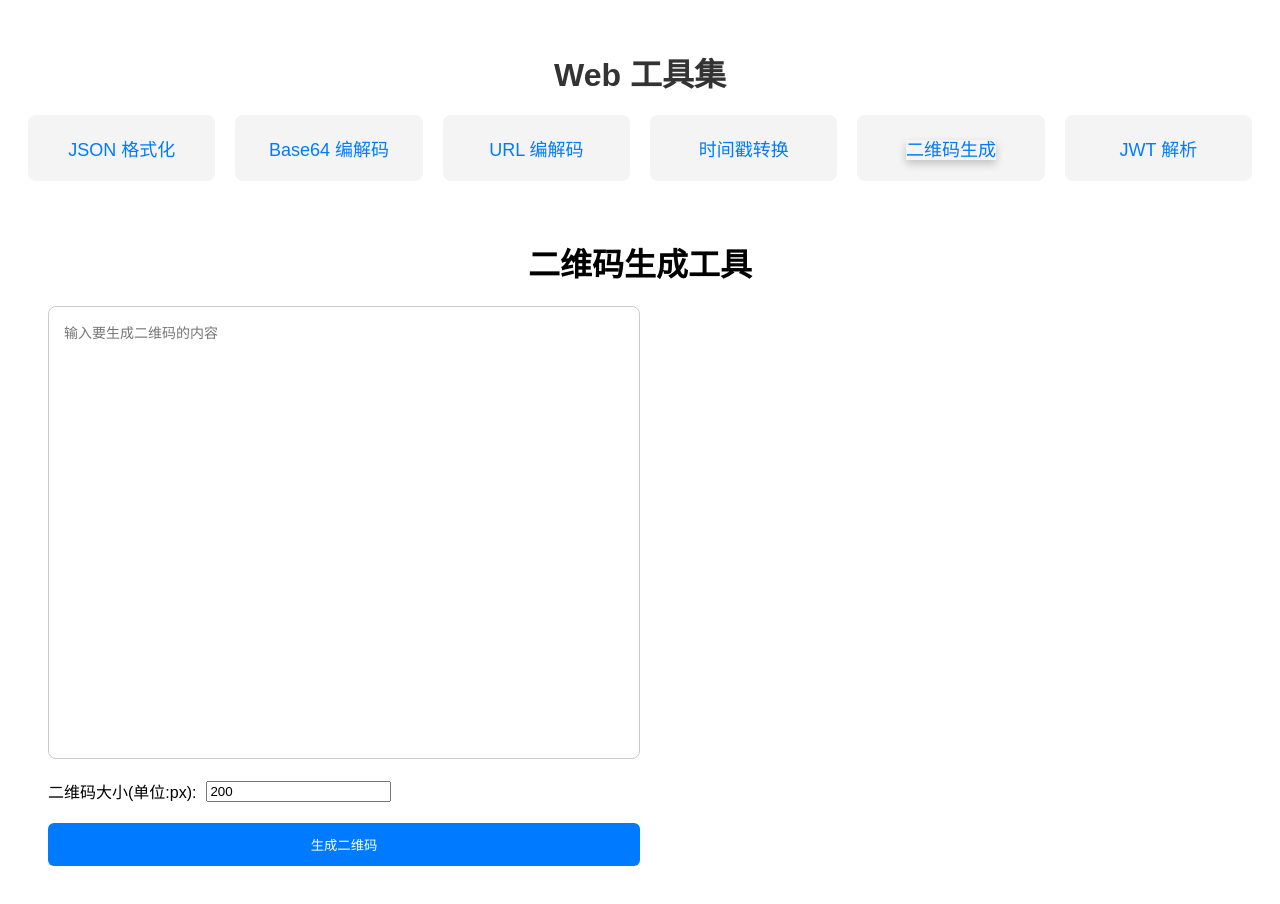
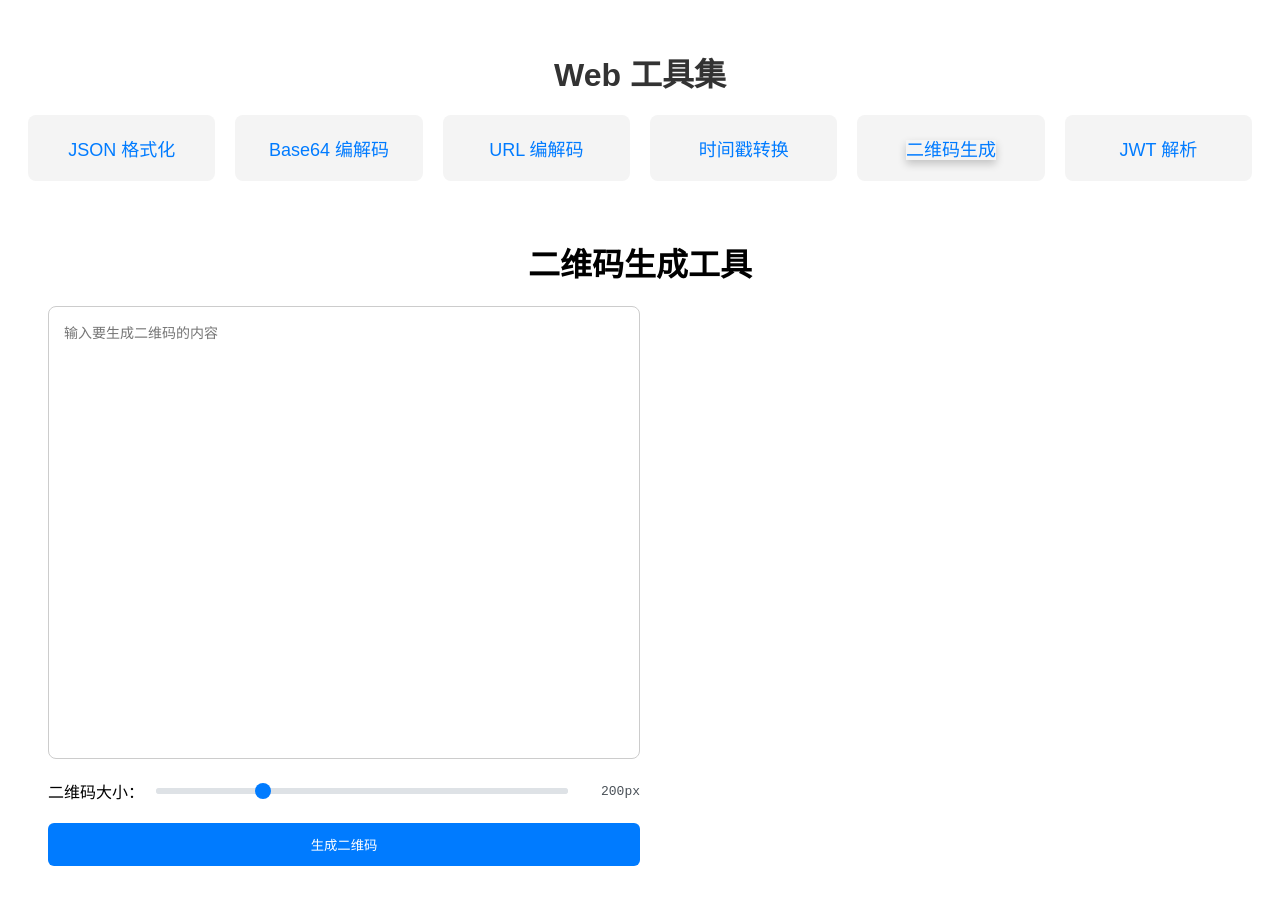
Before and after one commit to kennethfan/web-tools, a Vue app: page /web-tools/qr-code-generator in a window 1280 px wide. Shown: the top 904 px of the page. Built offline with nearby package versions, Linux system fonts and the light colour scheme.

Commit message:
qrcode size

```diff
--- a/src/views/QrCodeGenerator.vue
+++ b/src/views/QrCodeGenerator.vue
@@ -10,14 +10,19 @@
           class="textarea"
         ></textarea>
         <div class="input-group">
-          <label for="qrSize">二维码大小(单位:px):</label>
-          <input
-            type="number"
-            v-model="qrSize"
-            id="qrSize"
-            min="100"
-            placeholder="请输入二维码大小，单位:px"
-          />
+          <label for="qrSize">二维码大小：</label>
+          <div class="range-container">
+            <input
+              type="range"
+              v-model="qrSize"
+              id="qrSize"
+              min="100"
+              max="500"
+              step="10"
+              class="range-input"
+            >
+            <span class="size-indicator">{{ qrSize }}px</span>
+          </div>
         </div>
         <div class="button-group">
           <button @click="generateQrCode" class="action-button">生成二维码</button>
@@ -136,4 +141,50 @@ watch(qrSize, generateQrCode); // 当尺寸变化时自动重新生成
   justify-content: center;
   align-items: center;
 }
+
+/* 添加滑块样式 */
+.range-container {
+  flex: 1;
+  display: flex;
+  align-items: center;
+  gap: 10px;
+}
+
+.range-input {
+  flex: 1;
+  height: 6px;
+  border-radius: 3px;
+  background: #e9ecef;
+  outline: none;
+  -webkit-appearance: none;
+}
+
+/* 滑块轨道 */
+.range-input::-webkit-slider-runnable-track {
+  height: 6px;
+  background: #dee2e6;
+  border-radius: 3px;
+}
+
+/* 滑块按钮 */
+.range-input::-webkit-slider-thumb {
+  -webkit-appearance: none;
+  width: 16px;
+  height: 16px;
+  background: #007bff;
+  border-radius: 50%;
+  margin-top: -5px;
+  transition: background 0.3s;
+}
+
+.range-input:hover::-webkit-slider-thumb {
+  background: #0056b3;
+}
+
+.size-indicator {
+  min-width: 60px;
+  text-align: right;
+  font-family: monospace;
+  color: #495057;
+}
 </style>
```
